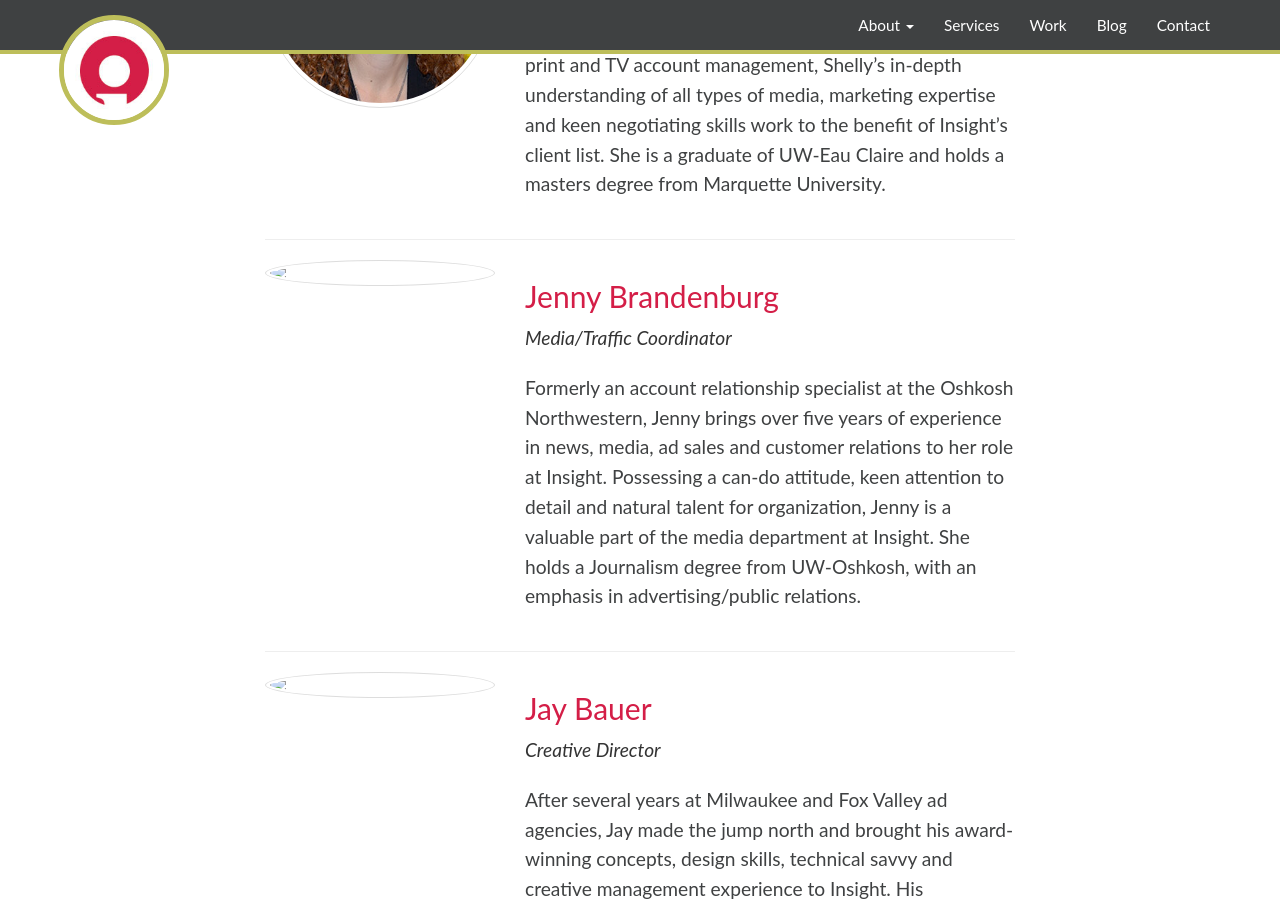
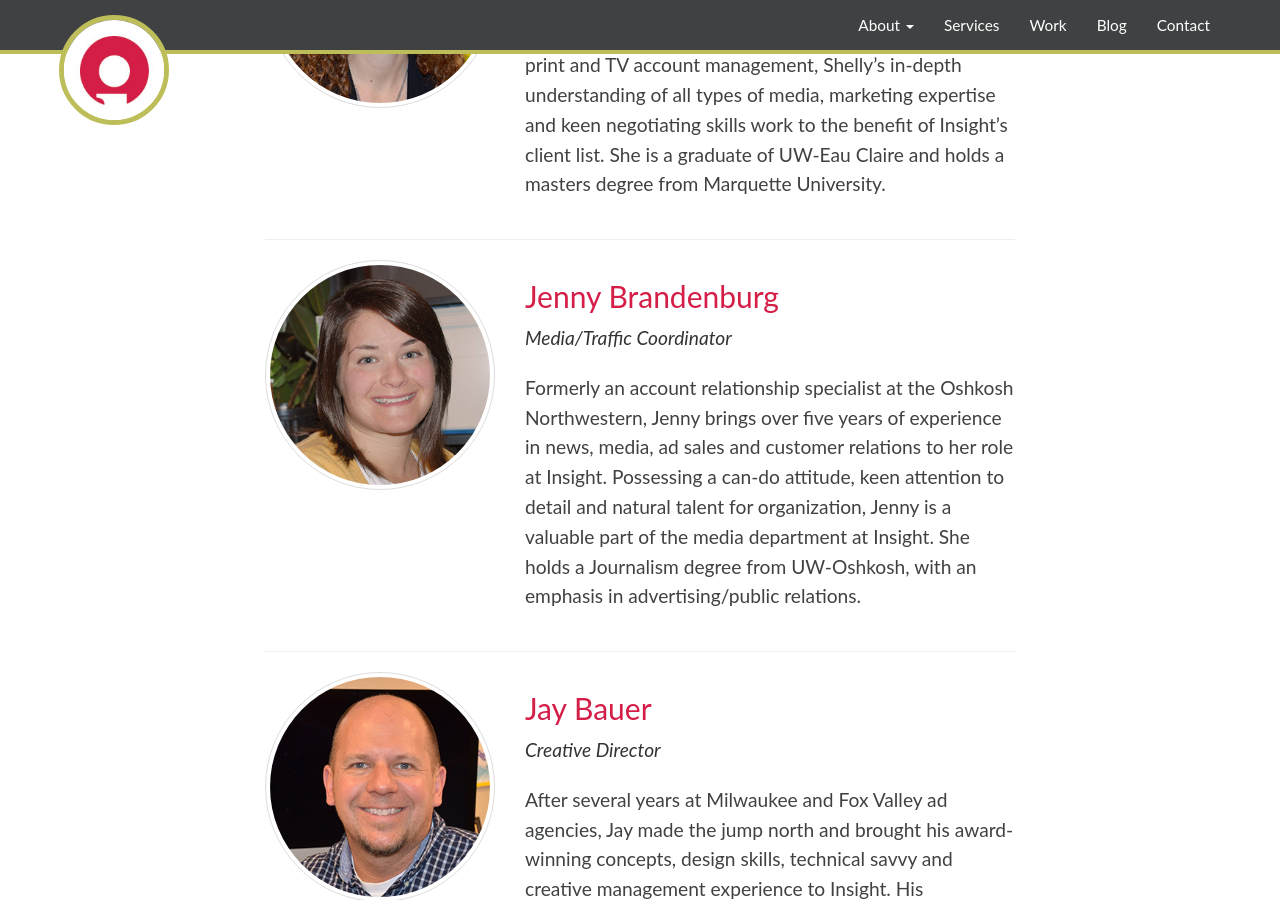
Before and after one commit to insight-creative/insight-creative.github.io, a Jekyll site: the page built from staff-bios/index.html, in a window 1280 px wide and 900 px high, scrolled down 1091 px. Built offline with Jekyll 4.4.1, drawn with Linux system fonts in a browser that asks for light colours; nearby versions of some CDN libraries; Markdown is read by kramdown in place of the engine named in the settings.

Commit message:
Adjust staff bios layout, add rest of staff photos.

```diff
--- a/staff-bios/index.html
+++ b/staff-bios/index.html
@@ -6,12 +6,12 @@
 <h1>Meet the Insight Team</h1>
 {% for post in site.categories.staff-bios %}
 <div class="row">
-	<div class="col-md-4">
+	<div class="col-md-4 col-sm-5 col-xs-6">
 		<div class="thumbnail">
 			<img class="img-responsive img-circle" src="{{ site.url }}/img/{{ post.image}}">
 		</div>
 	</div>
-	<div class="col-md-8">
+	<div class="col-md-8 col-sm-7 col-xs-12">
 		<h2>{{ post.title }}</h2>
 		<em>{{ post.jobtitle }}</em>
 		{{ post.content }}
```
Also changed, not shown: img/andrea.jpg (added), img/bart.jpg (added), img/cindy.jpg (added), img/emily.jpg (added), img/jay.jpg (added), img/jenny.jpg (added), img/kevin.jpg (added), img/liz.jpg (added), img/molly.jpg (added), img/stacy.jpg (added).
